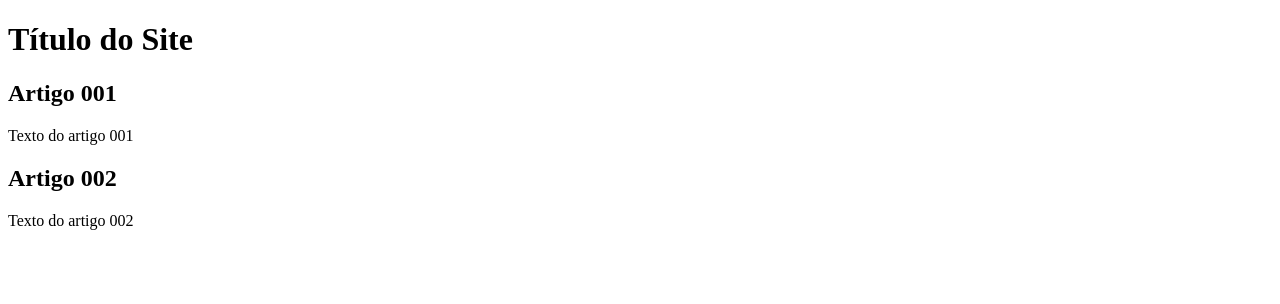
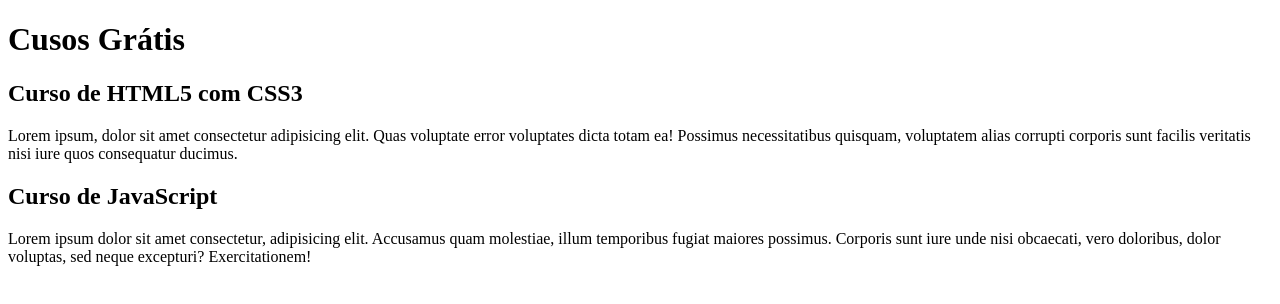
Before and after one commit to wesleywsf/projeto-site, a plain HTML site: page index.html in a window 1280 px wide. Drawn offline with Linux system fonts and the light colour scheme.

Commit message:
comecei a escrever o conteúdo

```diff
--- a/index.html
+++ b/index.html
@@ -9,15 +9,15 @@
 <body>
     <main>
         <header>
-            <h1>Título do Site</h1>
+            <h1>Cusos Grátis</h1>
         </header>
         <article>
-            <h2>Artigo 001</h2>
-            <p>Texto do artigo 001</p>
+            <h2>Curso de HTML5 com CSS3</h2>
+            <p>Lorem ipsum, dolor sit amet consectetur adipisicing elit. Quas voluptate error voluptates dicta totam ea! Possimus necessitatibus quisquam, voluptatem alias corrupti corporis sunt facilis veritatis nisi iure quos consequatur ducimus.</p>
         </article>
         <article>
-            <h2>Artigo 002</h2>
-            <p>Texto do artigo 002</p>
+            <h2>Curso de JavaScript</h2>
+            <p>Lorem ipsum dolor sit amet consectetur, adipisicing elit. Accusamus quam molestiae, illum temporibus fugiat maiores possimus. Corporis sunt iure unde nisi obcaecati, vero doloribus, dolor voluptas, sed neque excepturi? Exercitationem!</p>
         </article>
     </main>
 </body>
```
